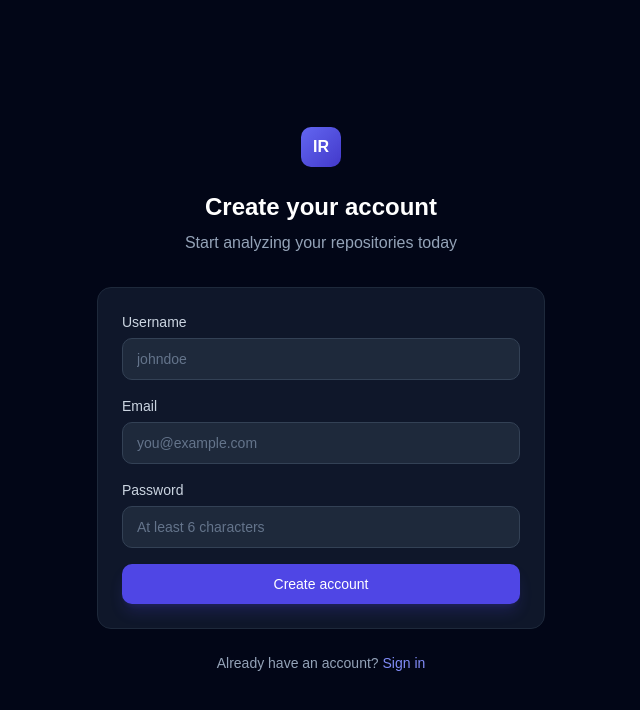
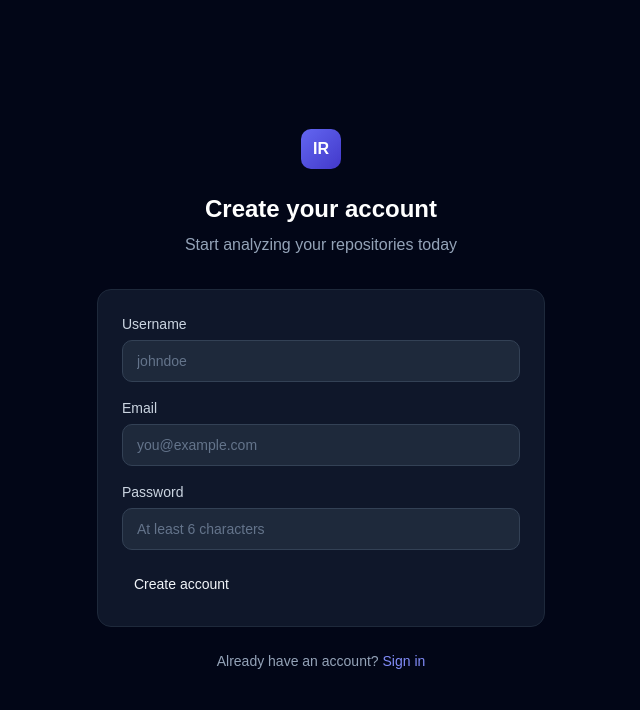
Before and after one commit to JAY4IGNITE/IntelliRepo, a React (Vite) app in the folder frontend/: page /register in a window 1280 px wide. Shown: the top 710 px of the page, without its empty margins (319-959 px from the left). Built offline with nearby package versions, Linux system fonts and the light colour scheme; no server answers.

Commit message:
refactor: simplify Button component by removing custom props and using UiButton directly

```diff
--- a/frontend/src/components/Button.tsx
+++ b/frontend/src/components/Button.tsx
@@ -1,44 +1,10 @@
+import UiButton from './ui/button'
 import { type ReactNode } from 'react'
 
-interface ButtonProps extends React.ButtonHTMLAttributes<HTMLButtonElement> {
-  variant?: 'primary' | 'secondary' | 'ghost' | 'danger'
-  size?: 'sm' | 'md' | 'lg'
-  loading?: boolean
-  children: ReactNode
+type ButtonProps = React.ComponentProps<typeof UiButton> & { children: ReactNode }
+
+export function Button({ children, ...props }: ButtonProps) {
+  return <UiButton {...(props as any)}>{children}</UiButton>
 }
 
-const variants = {
-  primary: 'bg-primary-600 hover:bg-primary-500 text-white shadow-lg shadow-primary-600/20',
-  secondary: 'bg-surface-800 hover:bg-surface-700 text-surface-100 border border-surface-700',
-  ghost: 'text-surface-400 hover:text-white hover:bg-surface-800',
-  danger: 'bg-red-600/20 hover:bg-red-600/30 text-red-400 border border-red-600/30',
-}
-
-const sizes = {
-  sm: 'px-3 py-1.5 text-sm',
-  md: 'px-4 py-2.5 text-sm',
-  lg: 'px-6 py-3 text-base',
-}
-
-export function Button({
-  variant = 'primary',
-  size = 'md',
-  loading,
-  children,
-  className = '',
-  disabled,
-  ...props
-}: ButtonProps) {
-  return (
-    <button
-      className={`inline-flex items-center justify-center gap-2 font-medium rounded-lg transition-all disabled:opacity-50 disabled:cursor-not-allowed ${variants[variant]} ${sizes[size]} ${className}`}
-      disabled={disabled || loading}
-      {...props}
-    >
-      {loading && (
-        <div className="w-4 h-4 border-2 border-current border-t-transparent rounded-full animate-spin" />
-      )}
-      {children}
-    </button>
-  )
-}
+export default Button
--- a/frontend/src/components/Input.tsx
+++ b/frontend/src/components/Input.tsx
@@ -1,28 +1,10 @@
-import { type InputHTMLAttributes, forwardRef } from 'react'
+import UiInput from './ui/input'
+import { type InputHTMLAttributes } from 'react'
 
-interface InputProps extends InputHTMLAttributes<HTMLInputElement> {
-  label?: string
-  error?: string
+export type InputProps = InputHTMLAttributes<HTMLInputElement> & { label?: string; error?: string }
+
+export const Input = (props: InputProps) => {
+  return <UiInput {...(props as any)} />
 }
 
-export const Input = forwardRef<HTMLInputElement, InputProps>(
-  ({ label, error, className = '', ...props }, ref) => {
-    return (
-      <div className="space-y-1.5">
-        {label && (
-          <label className="block text-sm font-medium text-surface-300">{label}</label>
-        )}
-        <input
-          ref={ref}
-          className={`w-full px-3.5 py-2.5 rounded-lg bg-surface-800 border text-white placeholder-surface-500 text-sm transition-colors focus:outline-none focus:ring-2 focus:ring-primary-500/50 ${
-            error ? 'border-red-500/50' : 'border-surface-700 focus:border-primary-500'
-          } ${className}`}
-          {...props}
-        />
-        {error && <p className="text-xs text-red-400">{error}</p>}
-      </div>
-    )
-  },
-)
-
-Input.displayName = 'Input'
+export default Input
```
